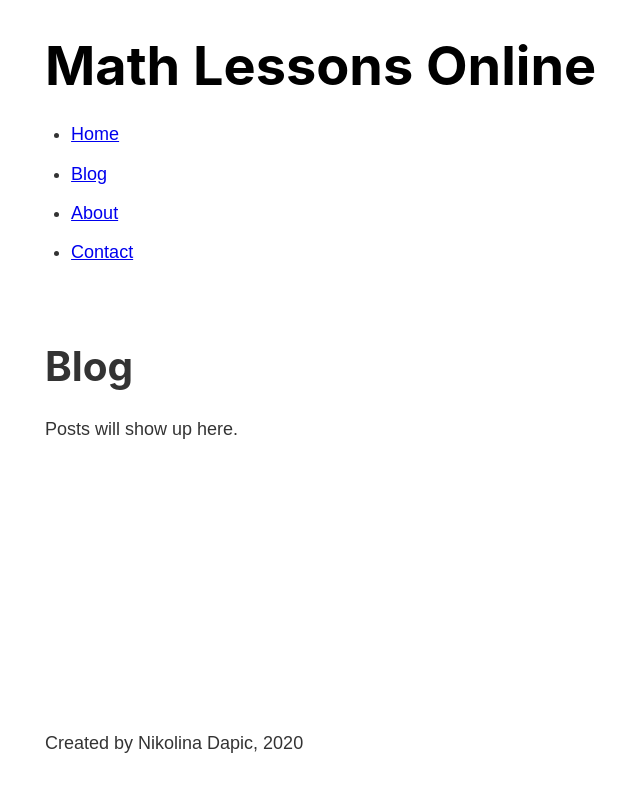
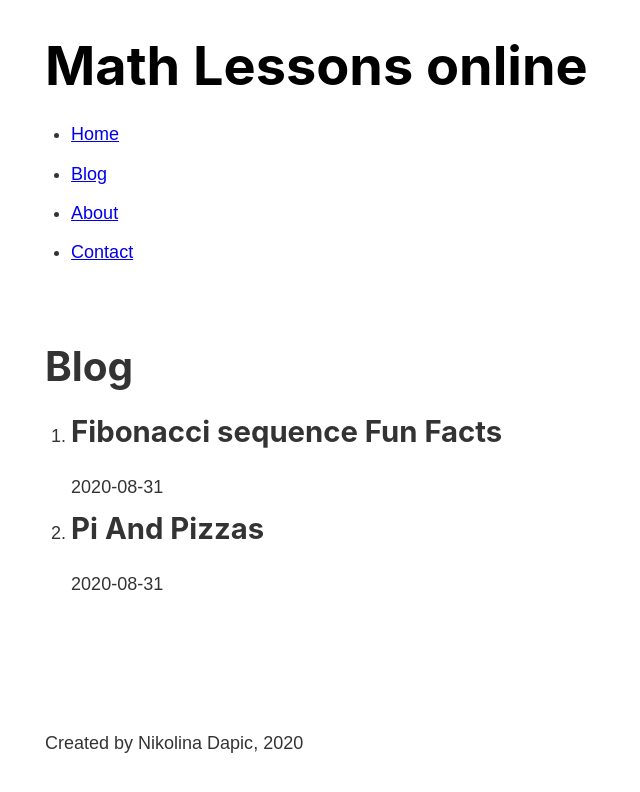
Before and after one commit to nikolinadapic/online-ucionica, a Gatsby site in the folder gatsby-project/: page /blog in a window 1280 px wide. Shown: the whole page, without its empty margins (238-878 px from the left). Built offline with nearby package versions, Linux system fonts and the light colour scheme; Gatsby itself is replaced by a stand-in of ours.

Commit message:
Added blog posts

```diff
--- a/gatsby-project/gatsby-config.js
+++ b/gatsby-project/gatsby-config.js
@@ -1,8 +1,8 @@
 module.exports = {
   siteMetadata: {
-    title: `Gatsby Default Starter`,
-    description: `Kick off your next, great Gatsby project with this default starter. This barebones starter ships with the main Gatsby configuration files you might need.`,
-    author: `@gatsbyjs`,
+    title: `Math Lessons online`,
+    description: `Math for everyone`,
+    author: `Nikolina Dapic`,
   },
   plugins: [
     `gatsby-plugin-sass`,
@@ -10,10 +10,11 @@ module.exports = {
     {
       resolve: `gatsby-source-filesystem`,
       options: {
-        name: `images`,
-        path: `${__dirname}/src/images`,
+        name: `src`,
+        path: `${__dirname}/src/`,
       },
     },
+    `gatsby-transformer-remark`,
     `gatsby-transformer-sharp`,
     `gatsby-plugin-sharp`,
     {
--- a/gatsby-project/package.json
+++ b/gatsby-project/package.json
@@ -13,7 +13,8 @@
     "gatsby-plugin-react-helmet": "^3.1.13",
     "gatsby-plugin-sass": "^2.3.12",
     "gatsby-plugin-sharp": "^2.2.34",
-    "gatsby-source-filesystem": "^2.1.35",
+    "gatsby-source-filesystem": "^2.0.28",
+    "gatsby-transformer-remark": "^2.3.8",
     "gatsby-transformer-sharp": "^2.3.1",
     "node-sass": "^4.14.1",
     "prop-types": "^15.7.2",
--- /dev/null
+++ b/gatsby-project/src/blog-posts/fibonacci.md
@@ -0,0 +1,24 @@
+---
+title: "Fibonacci sequence Fun Facts"
+date: "2020-08-31"
+---
+
+The Fibonacci Sequence is the series of numbers: 0, 1, 1, 2, 3, 5, 8, 13, 21, 34, ...
+
+The next number is found by adding up the two numbers before it:
+    -the 2 is found by adding the two numbers before it (1+1),
+    -the 3 is found by adding the two numbers before it (1+2),
+    -the 5 is (2+3),
+and so on!
+
+And here is a surprise. When we take any two successive (one after the other) Fibonacci Numbers, their ratio is very close to the Golden Ratio "φ" which is approximately 1.618034...
+In fact, the bigger the pair of Fibonacci Numbers, the closer the approximation.
+
+The spiral shapes of sunflowers and other patterns in nature follow a Fibonacci sequence.
+
+Fibonacci Day is November 23rd, as it has the digits "1, 1, 2, 3" which is part of the sequence. So next Nov 23 let everyone know!
+
+## Topics Covered
+
+1. Fibonacci Sequence
+2. Fibonacci Day
--- /dev/null
+++ b/gatsby-project/src/blog-posts/pi-pizza.md
@@ -0,0 +1,12 @@
+---
+title: "Pi And Pizzas"
+date: "2020-08-31"
+---
+
+You multiply Pi multiplied by the radius squared to find the area and multiply area by height to find the volume. That means the volume of a pizza that has a nominal radius of (z) and height (a) will, of course, be: Pi × z × z × a
+
+And strangely, if you enter Pi to two decimal places (3.14) in the your calculator and look at it in the mirror, you'll see it spells 'pie'.
+
+## Covered Topics
+
+1. Pi
--- a/gatsby-project/src/components/footer.js
+++ b/gatsby-project/src/components/footer.js
@@ -1,9 +1,20 @@
 import React from 'react'
+import { graphql, useStaticQuery } from 'gatsby'
 
 const Footer = () => {
+    const data = useStaticQuery(graphql`
+        query {
+            site {
+                siteMetadata {
+                    author
+                }
+            }
+        }
+    `)
+
     return (
         <footer>
-            <p>Created by Nikolina Dapic, 2020</p>
+            <p>Created by {data.site.siteMetadata.author}, 2020</p>
         </footer>
     )
 }
--- a/gatsby-project/src/components/image.js
+++ b/gatsby-project/src/components/image.js
@@ -16,7 +16,7 @@ import Img from "gatsby-image"
 const Image = () => {
   const data = useStaticQuery(graphql`
     query {
-      placeholderImage: file(relativePath: { eq: "pozadina.jpg" }) {
+      placeholderImage: file(relativePath: { eq: "images/pozadina.jpg" }) {
         childImageSharp {
           fluid(maxWidth: 1200, maxHeight: 350) {
             ...GatsbyImageSharpFluid
--- a/gatsby-project/src/components/my-header.js
+++ b/gatsby-project/src/components/my-header.js
@@ -1,14 +1,24 @@
 import React from 'react'
-import { Link } from 'gatsby'
+import { Link, graphql, useStaticQuery } from 'gatsby'
 
 import headerStyles from './header.module.scss'
 
 const MyHeader = () => {
+    const data = useStaticQuery(graphql`
+        query {
+            site {
+                siteMetadata {
+                    title
+                }
+            }
+        }
+    `)
+
     return (
         <header className={headerStyles.header}>
             <h1>
                 <Link className={headerStyles.title} to="/">
-                    Math Lessons Online
+                    {data.site.siteMetadata.title}
                 </Link>
             </h1>
             <nav>
--- a/gatsby-project/src/pages/blog.js
+++ b/gatsby-project/src/pages/blog.js
@@ -1,12 +1,39 @@
 import React from 'react'
+import { graphql, useStaticQuery } from 'gatsby'
 
 import MyLayout from '../components/my-layout'
 
 const BlogPage = () => {
+    const data = useStaticQuery(graphql`
+        query {
+            allMarkdownRemark {
+            edges {
+                node {
+                frontmatter {
+                    title
+                    date
+                }
+                html
+                excerpt
+                }
+            }
+            }
+        }
+    `)
+
     return(
         <MyLayout>
             <h1>Blog</h1>
-            <p>Posts will show up here.</p>
+            <ol>
+                {data.allMarkdownRemark.edges.map((edge) => {
+                    return (
+                        <li>
+                            <h2>{edge.node.frontmatter.title}</h2>
+                            <p>{edge.node.frontmatter.date}</p>
+                        </li>
+                    )
+                })}
+            </ol>
         </MyLayout>
     )
 }
--- a/gatsby-project/src/pages/index.js
+++ b/gatsby-project/src/pages/index.js
@@ -4,8 +4,6 @@ import { Link } from "gatsby"
 import MyLayout from "../components/my-layout"
 import Image from "../components/image"
 import SEO from "../components/seo"
-
-import MyHeader from '../components/my-header'
 
 const IndexPage = () => (
   <MyLayout>
```
Also changed, not shown: 1 other file.
